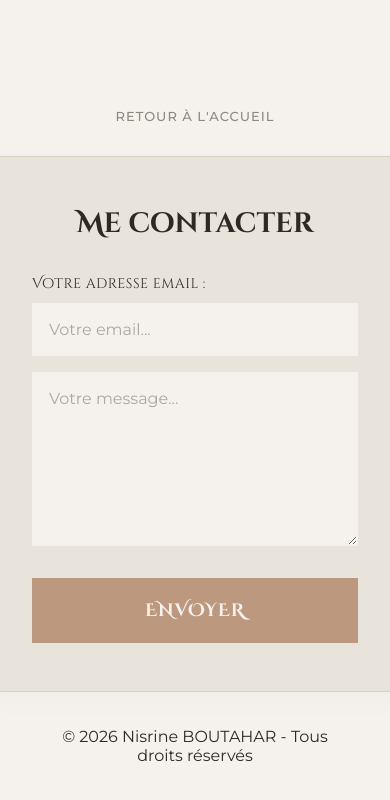
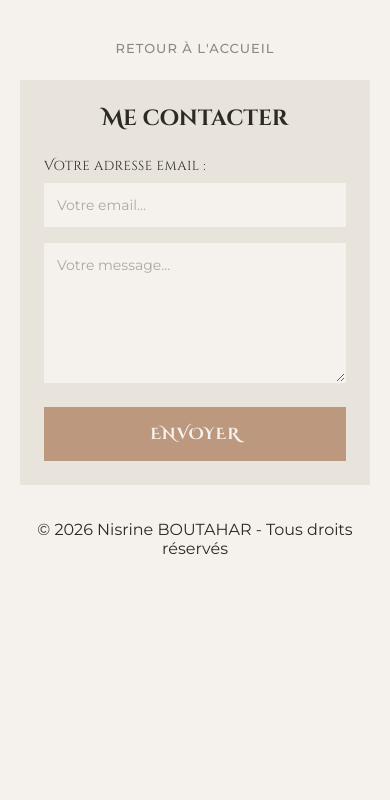
Before and after one commit to Nisnouss/portfolioReact, a React (Vite) app in the folder monportfolio-react/: page /contact in a window 390 px wide. Shown: the top 800 px of the page. Built offline with nearby package versions, Linux system fonts and the light colour scheme.

Commit message:
Responsive page contact corrigé

```diff
--- a/monportfolio-react/src/styles/Contact.scss
+++ b/monportfolio-react/src/styles/Contact.scss
@@ -1,7 +1,8 @@
 @import './global.scss';
 
-*{
+* {
     margin: 0;
+    box-sizing: border-box;
 }
 
 @keyframes fadeIn {
@@ -15,9 +16,9 @@
     }
 }
 
-#contact__form{
+#contact__form {
     background-color: $background_color;
-    min-height: 100vh; // Gardé en vh pour couvrir tout l'écran, mais le contenu est en px
+    min-height: 100vh;
     display: flex;
     flex-direction: column;
     align-items: center;
@@ -27,7 +28,6 @@
     color: $text-main;
     animation: fadeIn 800ms ease-out;
 
-    // Lien "Retour à l'accueil"
     a {
         text-decoration: none;
         color: $text-gray;
@@ -37,13 +37,16 @@
         text-transform: uppercase;
         font-size: 13px;
         letter-spacing: 1px;
+        align-self: center;
 
-        &:hover {
-            color: $pink;
+        @media (hover: hover) {
+            &:hover {
+                color: $pink;
+            }
         }
     }
 
-    // Formulaire de contact
+
     form {
         background-color: $navy-light;
         padding: 48px;
@@ -51,6 +54,7 @@
         max-width: 500px;
         display: flex;
         flex-direction: column;
+        align-items: stretch;
         border: 1px solid $border;
         box-shadow: 0 10px 30px rgba(0, 0, 0, 0.02);
         animation: fadeIn 1200ms ease-out;
@@ -63,22 +67,26 @@
             text-align: center;
         }
 
+
         label {
             font-family: $bigtitlefont;
             color: $title_color;
-            margin-bottom: 10px;
+            margin-bottom: 8px;
             font-size: 14px;
             letter-spacing: 0.5px;
+            text-align: left;
+            display: block;
         }
 
         input, textarea {
             background-color: $background_color;
             border: 1px solid transparent;
             padding: 16px;
-            margin-bottom: 16px;
+            margin-bottom: 24px;
             font-family: $font_style;
             color: $text-main;
             font-size: 16px;
+            width: 100%;
             transition: all 300ms ease;
 
             &::placeholder {
@@ -109,12 +117,15 @@
             cursor: pointer;
             transition: all 400ms ease;
             text-transform: uppercase;
-            margin-top: 16px;
+            margin-top: 8px;
             letter-spacing: 1px;
 
-            &:hover:not(:disabled) {
-                background-color: $title_color;
-                transform: translateY(-2px);
+            // Hover uniquement sur PC (souris)
+            @media (hover: hover) {
+                &:hover:not(:disabled) {
+                    background-color: $title_color;
+                    transform: translateY(-2px);
+                }
             }
 
             &:disabled {
@@ -124,7 +135,6 @@
         }
     }
 
-    // Message de succès (state.succeeded)
     p {
         font-family: $bigtitlefont;
         color: $pink;
@@ -134,12 +144,63 @@
         animation: fadeIn 500ms ease-in;
     }
 
-    // Gestion des erreurs ValidationError
     span[role="alert"] {
         color: #a34b4b;
         font-size: 13px;
-        margin-top: -8px;
+        margin-top: -16px;
         margin-bottom: 16px;
         display: block;
     }
 }
+
+@media (max-width: 1024px) {
+    #contact__form {
+        form {
+            max-width: 450px;
+            padding: 40px;
+        }
+    }
+}
+
+@media (max-width: 768px) {
+    #contact__form {
+        padding: 20px;
+        justify-content: flex-start;
+        padding-top: 40px;
+
+        a {
+            margin-bottom: 24px;
+        }
+
+        form {
+            max-width: 100%;
+            padding: 24px;
+            border: none;
+            box-shadow: none;
+
+            h1 {
+                font-size: 22px;
+                margin-bottom: 24px;
+            }
+
+            label {
+                font-size: 13px;
+            }
+
+            input, textarea {
+                font-size: 14px;
+                padding: 12px;
+                margin-bottom: 16px;
+            }
+
+            button {
+                padding: 16px;
+                font-size: 16px;
+                &:hover {
+                    transform: none !important;
+                    background-color: $pink !important;
+                }
+            }
+        }
+    }
+}
```
